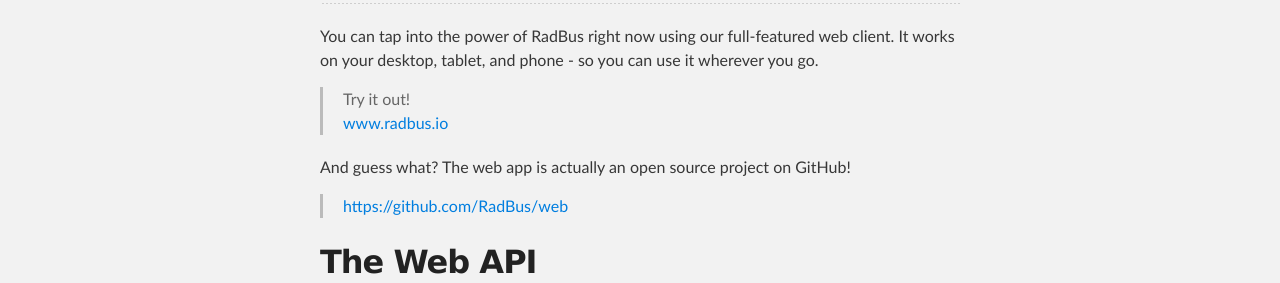
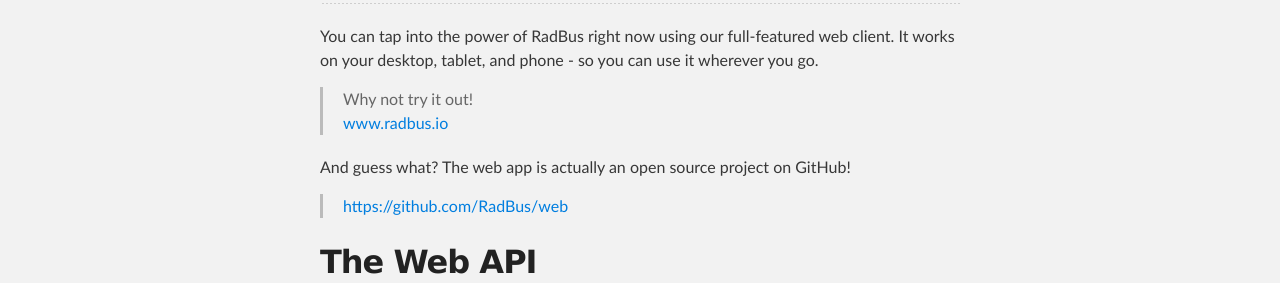
Before and after one commit to RadBus/radbus.github.io, a Jekyll site: the page built from index.md, in a window 1280 px wide. Shown: the part 535-818 px from the top of the page. Built offline with Jekyll 4.4.1, drawn with Linux system fonts in a browser that asks for light colours.

Commit message:
Tweak to trigger a refresh of the CNAME

```diff
--- a/index.md
+++ b/index.md
@@ -16,7 +16,7 @@ subtitle: Home
 
 You can tap into the power of RadBus right now using our full-featured web client.  It works on your desktop, tablet, and phone - so you can use it wherever you go.
 
-> Try it out!
+> Why not try it out!
 [www.radbus.io](https://www.radbus.io)
 
 And guess what?  The web app is actually an open source project on GitHub!
```
